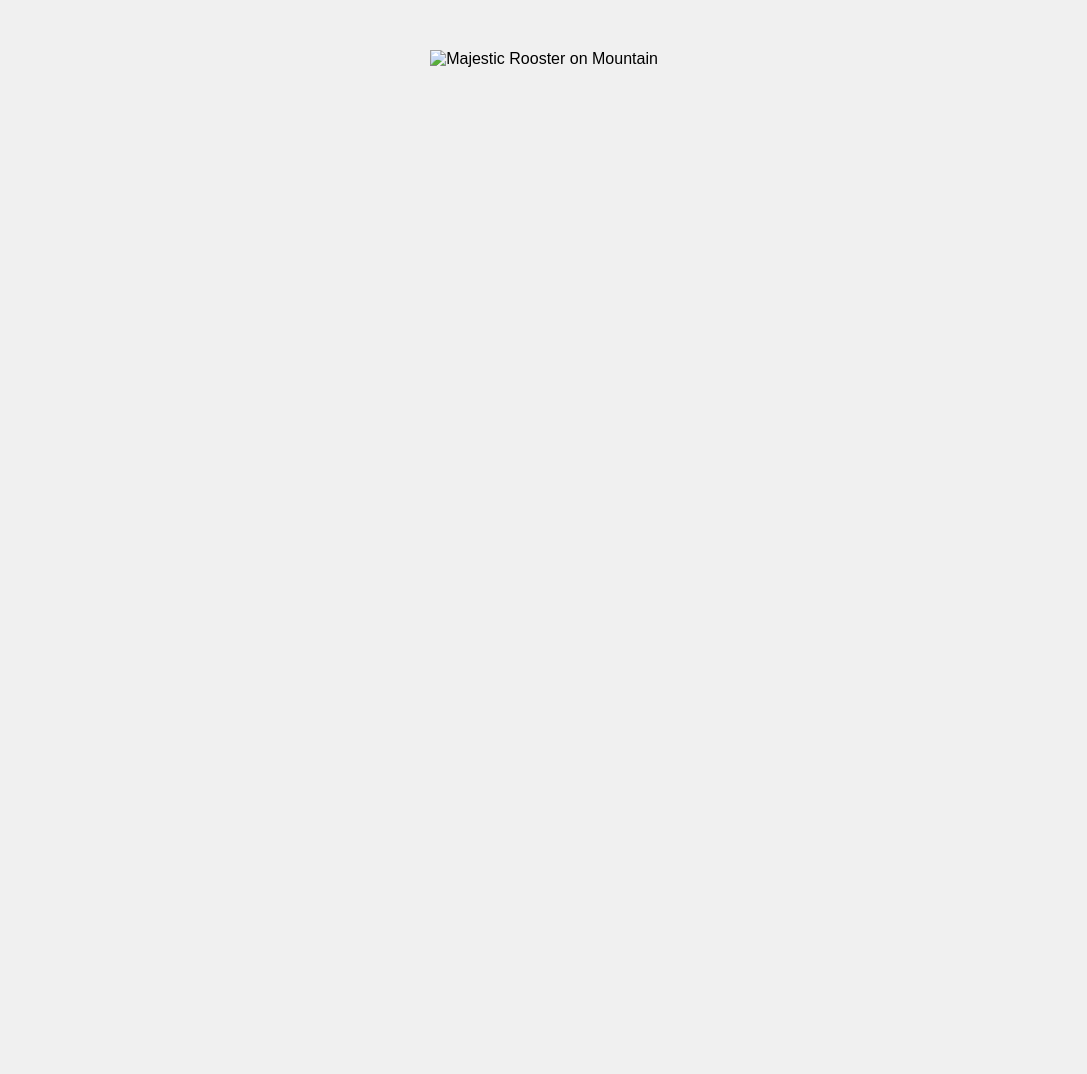
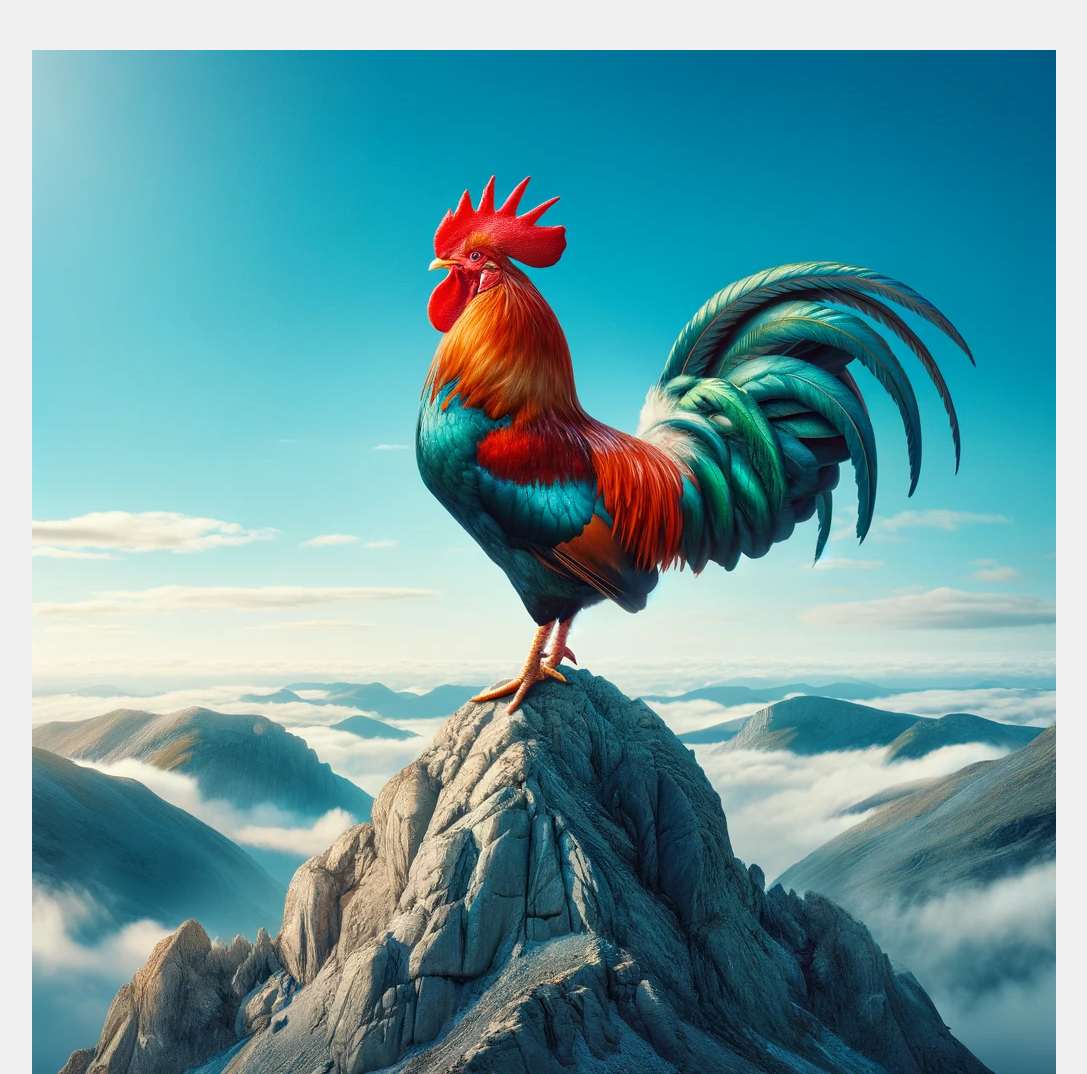
Before and after one commit to DelonKing/rnc, a plain HTML site: page index.html in a window 1280 px wide. Shown: the whole page, without its empty margins (96-1183 px from the left). Before the commit the page ends 800 px from the top, so only its background shows below. Drawn offline with Linux system fonts and the light colour scheme.

Commit message:
add stuff

```diff
--- a/index.html
+++ b/index.html
@@ -1,23 +1,30 @@
 <!DOCTYPE html>
 <html>
+
 <head>
     <title>Mountain Rooster</title>
     <style>
         body {
-            text-align: center; /* Center align content */
+            text-align: center;
+            /* Center align content */
             margin: 0;
             padding: 0;
-            background-color: #f0f0f0; /* Light grey background */
+            background-color: #f0f0f0;
+            /* Light grey background */
             font-family: Arial, sans-serif;
         }
+
         img {
             max-width: 100%;
             height: auto;
-            margin-top: 50px; /* Adds some space at the top */
+            margin-top: 50px;
+            /* Adds some space at the top */
         }
     </style>
 </head>
+
 <body>
-    <img src="path_to_your_image.jpg" alt="Majestic Rooster on Mountain">
+    <img src="93b8f5ed-82f0-4bd3-a0cc-c7ff167e8b06.webp" alt="Majestic Rooster on Mountain">
 </body>
+
 </html>
```
Also changed, not shown: 93b8f5ed-82f0-4bd3-a0cc-c7ff167e8b06.webp (added).
